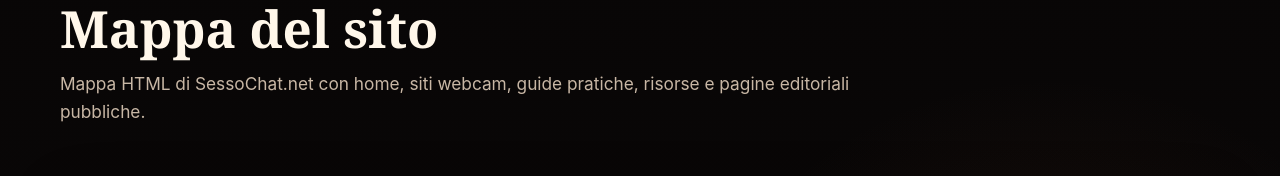
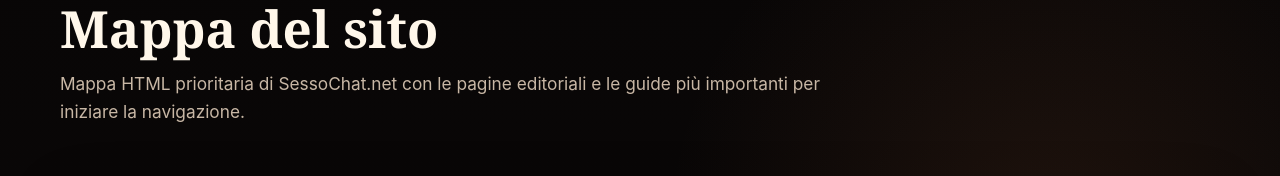
Before and after one commit to slimluca/Rebuild3, a Next.js app: page /mappa-del-sito in a window 1280 px wide. Shown: the part 165-341 px from the top of the page. Built offline with nearby package versions, Linux system fonts and the light colour scheme; no server answers.

Commit message:
focus sitemap and improve indexing quality

```diff
--- a/app/mappa-del-sito/page.tsx
+++ b/app/mappa-del-sito/page.tsx
@@ -7,12 +7,13 @@
 import { decisionePublicPages } from "@/lib/decisione-pages";
 import { domandePublicPages } from "@/lib/domande-pages";
 import { guidaPublicPages } from "@/lib/guida-pages";
+import { isPriorityIndexPath } from "@/lib/index-priority-pages";
 import { quizPublicPages } from "@/lib/quiz-pages";
 import { ricerchePublicPages } from "@/lib/ricerche-pages";
 import { sitiPublicPages } from "@/lib/siti-pages";
 
 const description =
-  "Mappa HTML di SessoChat.net con home, siti webcam, guide pratiche, risorse e pagine editoriali pubbliche.";
+  "Mappa HTML prioritaria di SessoChat.net con le pagine editoriali e le guide più importanti per iniziare la navigazione.";
 
 export const metadata: Metadata = {
   title: "Mappa del Sito: Tutte le Guide Chat Webcam",
@@ -31,6 +32,9 @@
   }
 };
 
+const priorityOnly = <T extends { path: string }>(pages: T[]) =>
+  pages.filter((page) => isPriorityIndexPath(page.path));
+
 const sitemapGroups = [
   {
     title: "Pagine principali",
@@ -40,15 +44,15 @@
       { path: "/mappa-del-sito", label: "Mappa del sito" }
     ]
   },
-  { title: "Siti", pages: sitiPublicPages },
-  { title: "Guida", pages: guidaPublicPages },
-  { title: "Confronti", pages: confrontiPublicPages },
-  { title: "Categorie", pages: categoriePublicPages },
-  { title: "Argomenti", pages: argomentiPublicPages },
-  { title: "Ricerche", pages: ricerchePublicPages },
-  { title: "Decisione", pages: decisionePublicPages },
-  { title: "Domande", pages: domandePublicPages },
-  { title: "Quiz", pages: quizPublicPages },
+  { title: "Siti", pages: priorityOnly([...sitiPublicPages]) },
+  { title: "Guida", pages: priorityOnly([...guidaPublicPages]) },
+  { title: "Confronti", pages: priorityOnly([...confrontiPublicPages]) },
+  { title: "Categorie", pages: priorityOnly([...categoriePublicPages]) },
+  { title: "Argomenti", pages: priorityOnly([...argomentiPublicPages]) },
+  { title: "Ricerche", pages: priorityOnly([...ricerchePublicPages]) },
+  { title: "Decisione", pages: priorityOnly([...decisionePublicPages]) },
+  { title: "Domande", pages: priorityOnly([...domandePublicPages]) },
+  { title: "Quiz", pages: priorityOnly([...quizPublicPages]) },
   {
     title: "Pagine editoriali",
     pages: [
--- /dev/null
+++ b/lib/index-priority-pages.ts
@@ -0,0 +1,53 @@
+export const indexPriorityPages = [
+  "/",
+  "/risorse",
+  "/mappa-del-sito",
+  "/chi-siamo",
+  "/politica-editoriale",
+  "/privacy-policy",
+  "/termini-di-servizio",
+  "/contatti",
+  "/siti",
+  "/guida",
+  "/confronti",
+  "/categorie",
+  "/argomenti",
+  "/ricerche",
+  "/decisione",
+  "/domande",
+  "/quiz",
+  "/siti/siti-webcam-live",
+  "/siti/siti-cam-gratis",
+  "/siti/siti-cam-private",
+  "/siti/siti-webcam-mobile",
+  "/siti/siti-webcam-con-modelli-verificati",
+  "/guida/come-scegliere-un-sito-webcam",
+  "/guida/chat-webcam-sicura",
+  "/guida/prezzi-chat-webcam",
+  "/guida/modelli-webcam-verificati",
+  "/confronti/migliori-siti-webcam-live",
+  "/confronti/alternative-livejasmin",
+  "/confronti/siti-premium-vs-siti-gratis",
+  "/categorie/modelli-webcam-live",
+  "/categorie/modelli-webcam-verificati",
+  "/categorie/modelli-webcam-mobile",
+  "/argomenti/livejasmin-italia",
+  "/argomenti/siti-webcam-sicuri",
+  "/argomenti/chat-webcam-senza-carta-di-credito",
+  "/ricerche/livejasmin-alternative-italia",
+  "/ricerche/webcam-live-sicure",
+  "/ricerche/chat-webcam-gratis",
+  "/decisione/costi-chat-webcam",
+  "/decisione/prezzi-livejasmin",
+  "/decisione/chat-webcam-privacy",
+  "/decisione/livejasmin-italia-recensione-guida",
+  "/domande/le-chat-webcam-sono-gratis",
+  "/domande/livejasmin-e-sicuro",
+  "/quiz/livejasmin-o-alternative"
+] as const;
+
+export const indexPriorityPathSet = new Set<string>(indexPriorityPages);
+
+export function isPriorityIndexPath(path: string) {
+  return indexPriorityPathSet.has(path);
+}
--- a/package.json
+++ b/package.json
@@ -7,7 +7,8 @@
     "build": "next build",
     "start": "next start",
     "lint": "eslint .",
-    "audit:index": "node scripts/audit-index-cleanup.mjs"
+    "audit:index": "node scripts/audit-index-cleanup.mjs",
+    "audit:priority-index": "node scripts/audit-priority-indexing.mjs"
   },
   "dependencies": {
     "next": "^15.3.0",
```
Also changed, not shown: app/chi-siamo/page.tsx (+13 -12 lines), app/politica-editoriale/page.tsx (+22 -11 lines), app/risorse/page.tsx (+13 -9 lines), app/sitemap.ts (+6 -5 lines), components/Hero.tsx (+7 -6 lines), scripts/audit-priority-indexing.mjs (added, +110 -0 lines).
